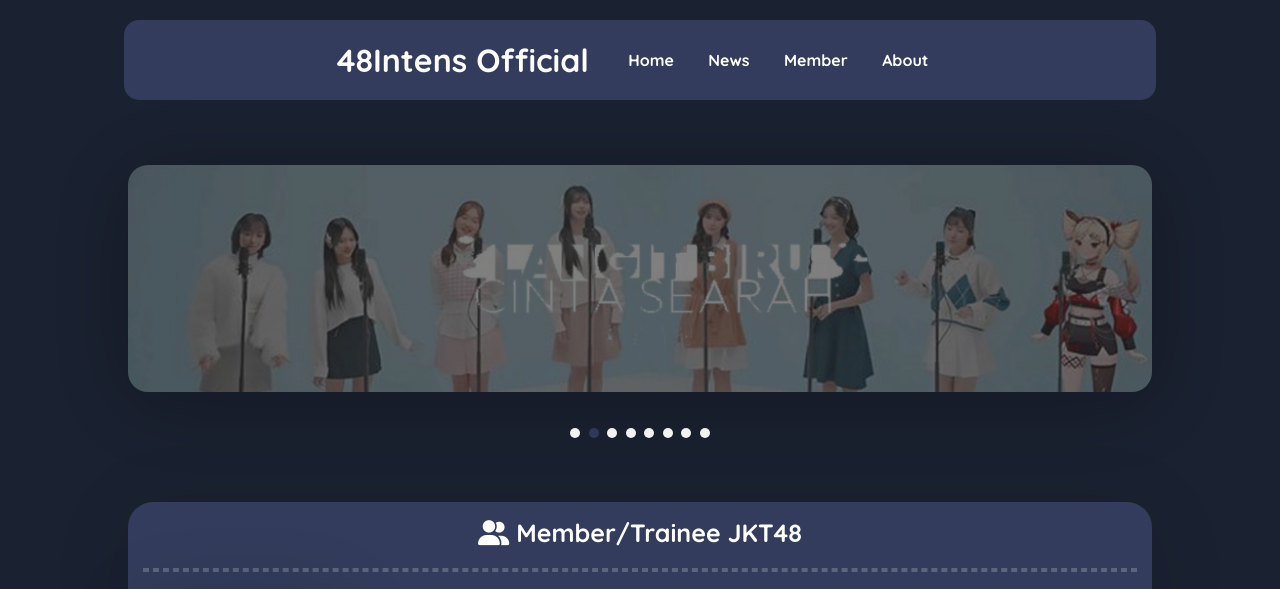
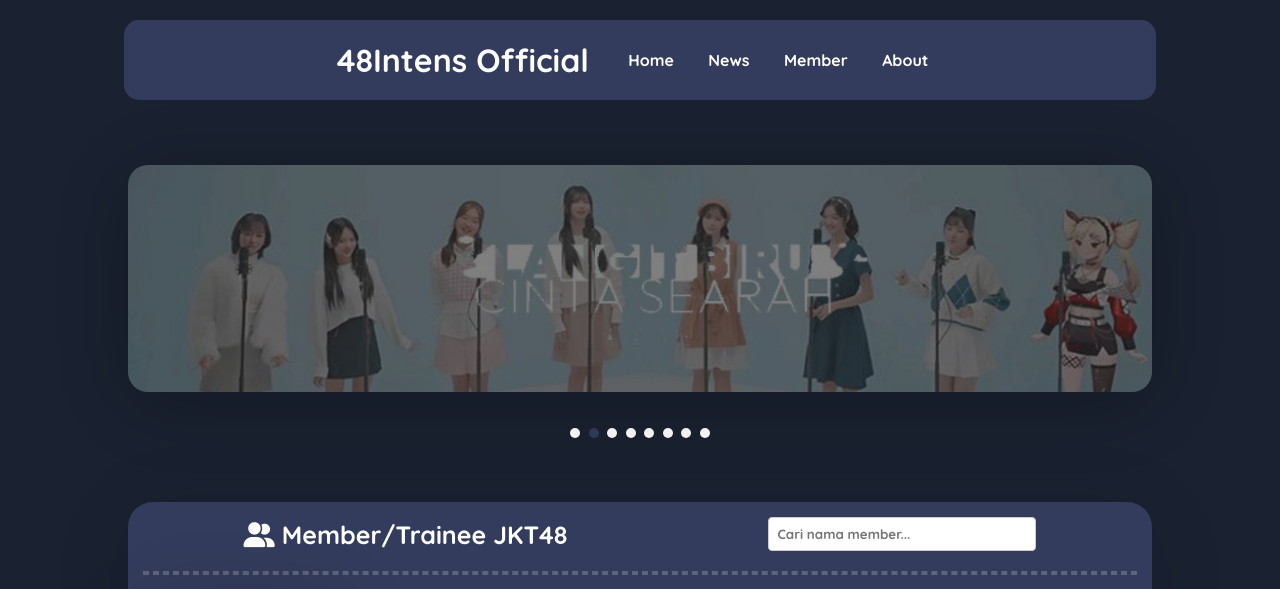
Before and after one commit to Typicalsleepingboy/48intens-Website, a plain HTML site: page member.html in a window 1280 px wide. Shown: the top 589 px of the page. Drawn offline with nearby package versions, Linux system fonts and the light colour scheme; some packages are replaced by stand-ins of ours; no server answers.

Commit message:
add seacrh bar

```diff
--- a/member.html
+++ b/member.html
@@ -86,8 +86,12 @@
 <div class="section">
     <div class="container">
         <div class="box">
-                <h2 class="titleup"><span class="icon"><i class="fas fa-user-friends"></i></span> Member/Trainee JKT48
+            <div class="search-container">
+                <h2 class="titleup">
+                    <span class="icon"><i class="fas fa-user-friends"></i></span> Member/Trainee JKT48
                 </h2>
+                <input type="text" id="searchMember" placeholder="Cari nama member..." onkeyup="searchMember()" />
+            </div>
             <div id="members"></div>
             <br>
             <br>
@@ -96,7 +100,6 @@
         </div>
     </div>
 </div>
-
 
 
 
```
Lines whose indentation alone changed are shown as unchanged.
